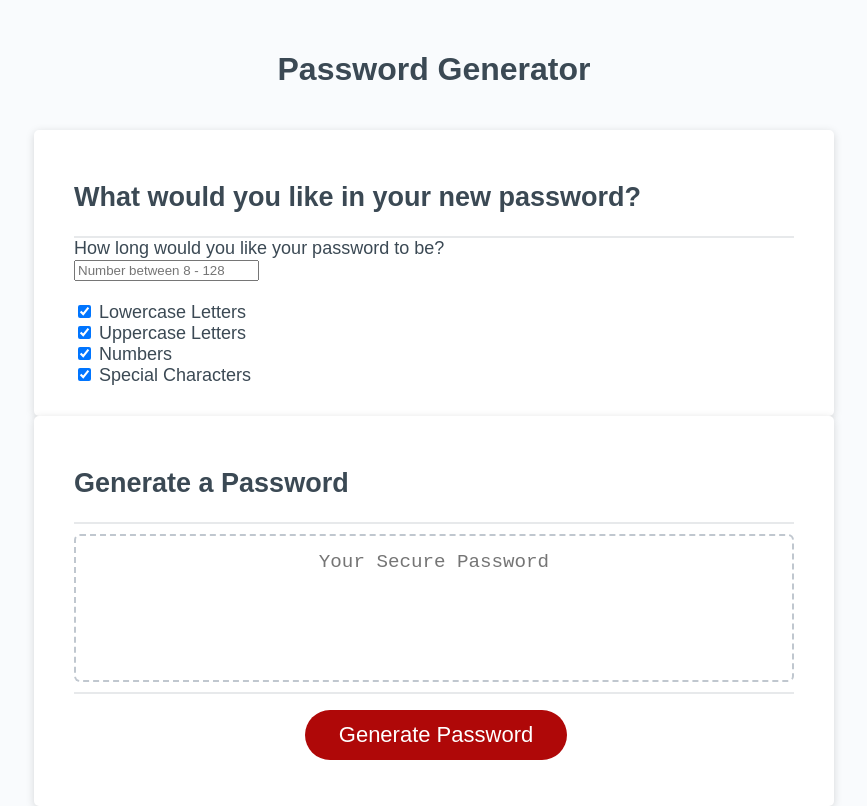
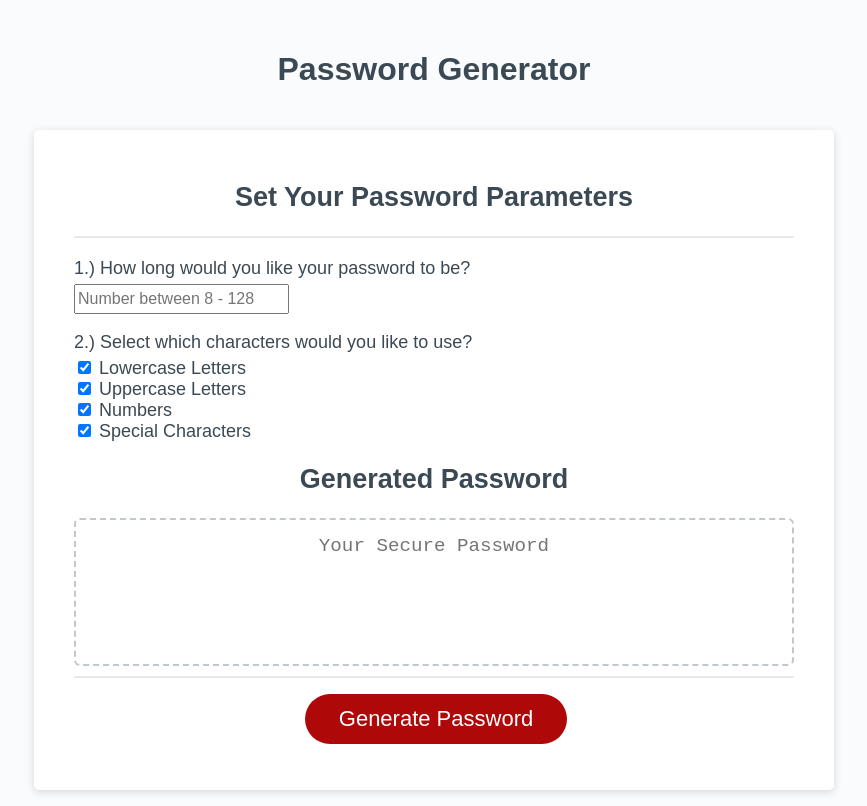
Before and after one commit to rrsalerno21/password-generator, a plain HTML site: page index.html in a window 1280 px wide. Shown: the whole page, without its empty margins (206-1073 px from the left). Drawn offline with Linux system fonts and the light colour scheme.

Commit message:
adjusted UI to accomodate script changes

```diff
--- a/index.html
+++ b/index.html
@@ -14,15 +14,14 @@
       </header>
       <div class="card">
         <div class="card-header">
-          <h2>What would you like in your new password?</h2>
+          <h2 class="text-align-center">Set Your Password Parameters</h2>
         </div>
         <div class="card-body">
           <form id="param-form">
-            <label for="passLength">How long would you like your password to be?</label><br>
+            <p class="param-title">1.) How long would you like your password to be?</p>
             <input type="number" name="passLength" id="passLength" placeholder="Number between 8 - 128">
             <br>
-            <br>
-
+            <p class="param-title">2.) Select which characters would you like to use?</p>
             <input type="checkbox" id="lowercase" name="param1" checked="true" value="Lowercase">
             <label for="param1"> Lowercase Letters</label><br>
             <input type="checkbox" id="uppercase" name="param2" checked="true" value="Uppercase">
@@ -32,22 +31,16 @@
             <input type="checkbox" id="specials" name="param4" checked="true" value="Specials">
             <label for="param4"> Special Characters</label>
           </form>
-        </div>
-      </div>
-      <div class="card">
-        <div class="card-header">
-          <h2>Generate a Password</h2>
-        </div>
-        <div class="card-body">
+          <h2 class="text-align-center">Generated Password</h2>
           <textarea
             readonly
             id="password"
             placeholder="Your Secure Password"
             aria-label="Generated Password"
           ></textarea>
-        </div>
-        <div class="card-footer">
-          <button id="generate" class="btn">Generate Password</button>
+          <div class="card-footer">
+            <button id="generate" class="btn">Generate Password</button>
+          </div>
         </div>
       </div>
     </div>
--- a/style.css
+++ b/style.css
@@ -97,6 +97,10 @@ button[disabled] {
   float: right;
 }
 
+.text-align-center {
+  text-align: center;
+}
+
 #password {
   -webkit-appearance: none;
   -moz-appearance: none;
@@ -118,6 +122,19 @@ button[disabled] {
   overflow: hidden;
 }
 
+#param-form {
+  margin-top: 20px;
+}
+
+.param-title {
+  margin-bottom:5px;
+}
+
+#passLength {
+  height: 30px;
+  font-size: 16px;
+}
+
 @media (max-width: 690px) {
   .btn {
     font-size: 1rem;
```
